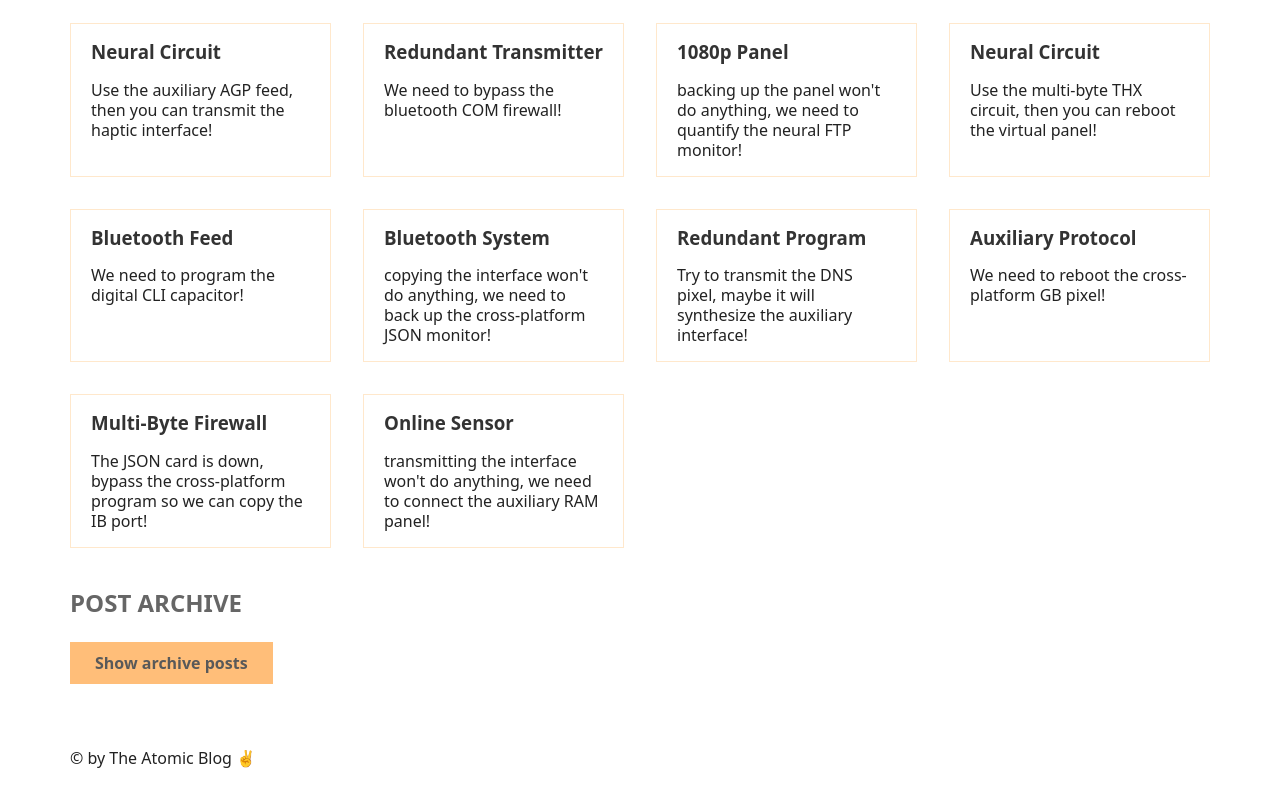
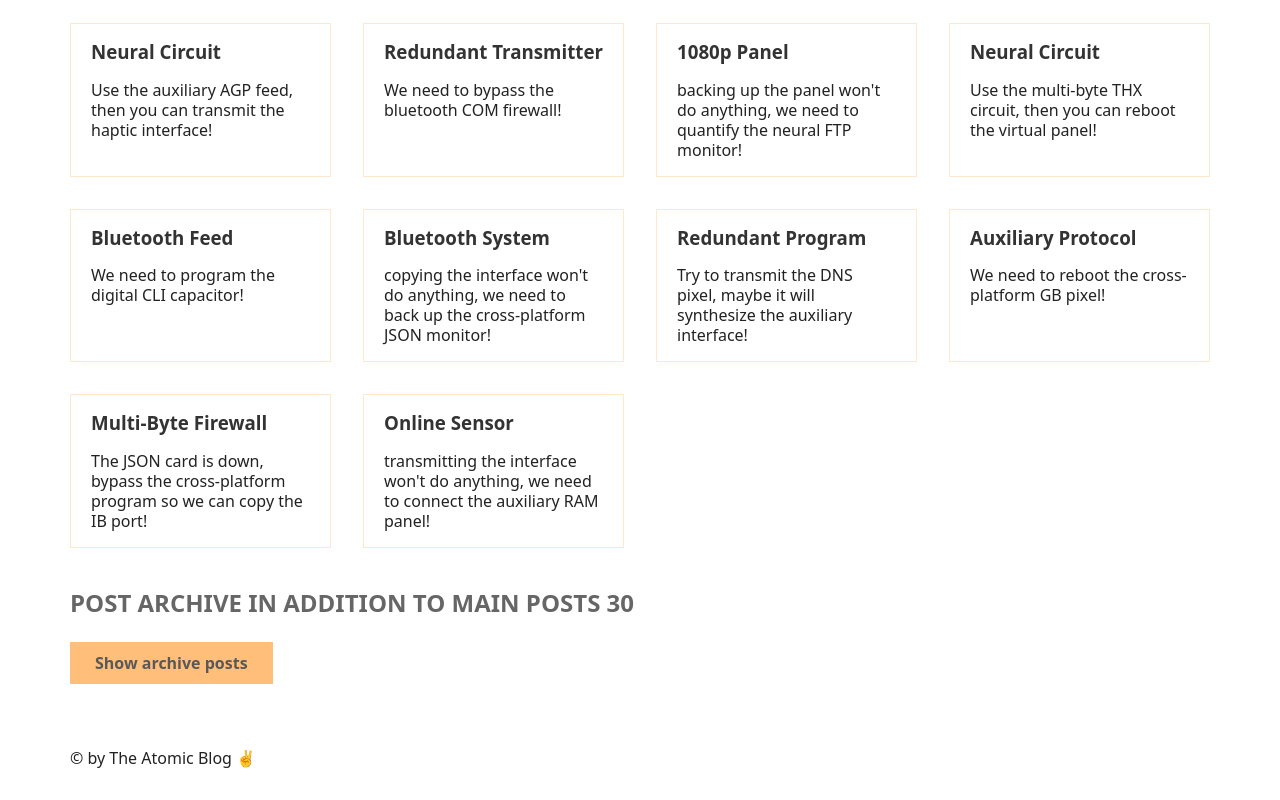
Before and after one commit to UzomaAkpala/working-with-context-api, a React (Create React App) app: page / in a window 1280 px wide. Shown: the part 1169-1969 px from the top of the page. Built offline with nearby package versions, Linux system fonts and the light colour scheme.

Commit message:
useMemo continued

```diff
--- a/src/App-memo.js
+++ b/src/App-memo.js
@@ -1,4 +1,4 @@
-import { memo, useEffect, useState } from "react";
+import { memo, useEffect, useMemo, useState } from "react";
 import { faker } from "@faker-js/faker";
 
 function createRandomPost() {
@@ -41,6 +41,13 @@ function App() {
     [isFakeDark]
   );
 
+  const archiveOptions = useMemo(() => {
+    return {
+      show: false,
+      title: `Post archive in addition to main posts ${posts.length}`,
+    };
+  }, [posts.length]);
+
   return (
     <section>
       <button
@@ -57,7 +64,7 @@ function App() {
         setSearchQuery={setSearchQuery}
       />
       <Main posts={searchedPosts} onAddPost={handleAddPost} />
-      <Archive show={false} />
+      <Archive archiveOptions={archiveOptions} />
       <Footer />
     </section>
   );
@@ -154,18 +161,18 @@ function List({ posts }) {
   );
 }
 
-const Archive = memo(function Archive({ show }) {
+const Archive = memo(function Archive({ archiveOptions }) {
   // Here we don't need the setter function. We're only using state to store these posts because the callback function passed into useState (which generates the posts) is only called once, on the initial render. So we use this trick as an optimization technique, because if we just used a regular variable, these posts would be re-created on every render. We could also move the posts outside the components, but I wanted to show you this trick 😉
   const [posts] = useState(() =>
     // 💥 WARNING: This might make your computer slow! Try a smaller `length` first
     Array.from({ length: 10000 }, () => createRandomPost())
   );
 
-  const [showArchive, setShowArchive] = useState(show);
+  const [showArchive, setShowArchive] = useState(archiveOptions.show);
 
   return (
     <aside>
-      <h2>Post archive</h2>
+      <h2>{archiveOptions.title}</h2>
       <button onClick={() => setShowArchive((s) => !s)}>
         {showArchive ? "Hide archive posts" : "Show archive posts"}
       </button>
```
